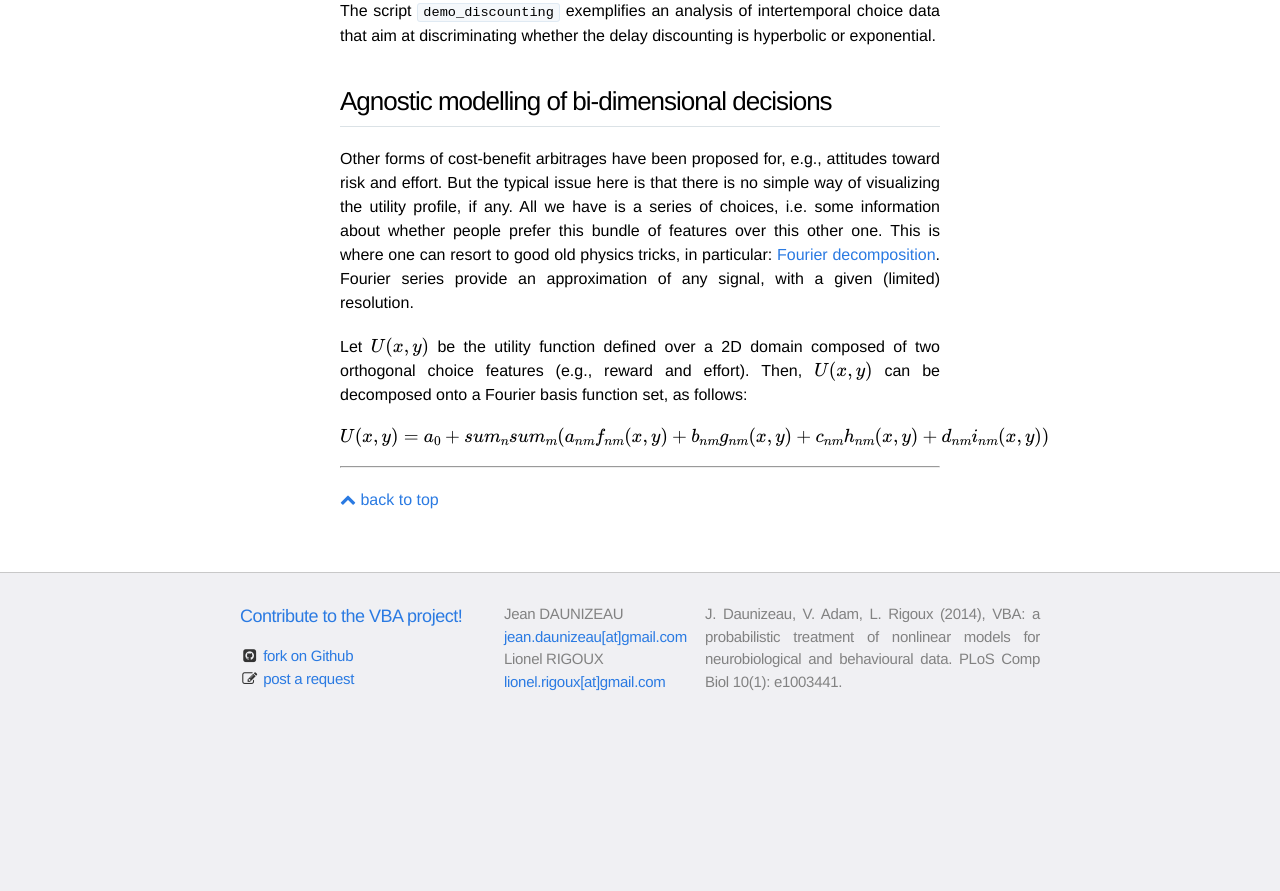
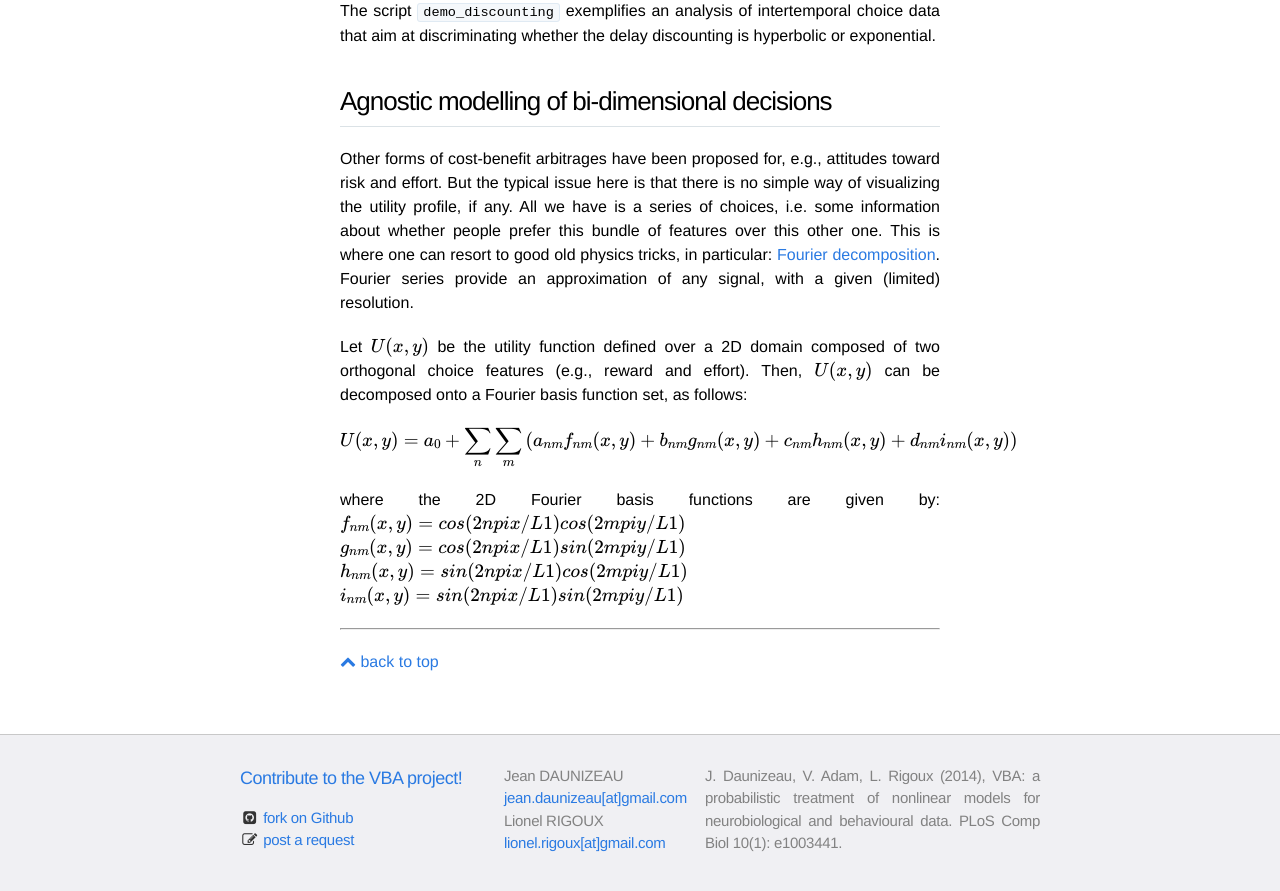
Before and after one commit to MBB-team/VBA-toolbox, a Jekyll site: the page built from _wiki/intertemporal-choice.md, in a window 1280 px wide and 900 px high, scrolled down 1335 px. Shown: the top 891 px of the window. Built offline with Jekyll 4.4.1, drawn with Linux system fonts in a browser that asks for light colours; nearby versions of some CDN libraries; formulas are drawn with MathJax 3; before the commit the page ends 2073 px from its top, so only the background shows below that.

Commit message:
Update intertemporal-choice.md

```diff
--- a/_wiki/intertemporal-choice.md
+++ b/_wiki/intertemporal-choice.md
@@ -36,4 +36,10 @@ Other forms of cost-benefit arbitrages have been proposed for, e.g., attitudes t
 
 Let $$U(x,y)$$ be the utility function defined over a 2D domain composed of two orthogonal choice features (e.g., reward and effort). Then, $$U(x,y)$$ can be decomposed onto a Fourier basis function set, as follows:
 
-$$U(x,y) = a_0 + sum_n sum_m (a_{nm} f_{nm}(x,y)+b_{nm} g_{nm}(x,y)+c_{nm} h_{nm}(x,y)+d_{nm} i_{nm}(x,y))$$
+$$U(x,y) = a_0 + \sum_n{ \sum_m{ (a_{nm} f_{nm}(x,y)+b_{nm} g_{nm}(x,y)+c_{nm} h_{nm}(x,y)+d_{nm} i_{nm}(x,y)) }}$$
+
+where the 2D Fourier basis functions are given by:
+$$f_{nm}(x,y) = cos(2n pi x/L1) cos(2m pi y/L1) $$
+$$g_{nm}(x,y) = cos(2n pi x/L1) sin(2m pi y/L1) $$
+$$h_{nm}(x,y) = sin(2n pi x/L1) cos(2m pi y/L1) $$
+$$i_{nm}(x,y) = sin(2n pi x/L1) sin(2m pi y/L1) $$
```
